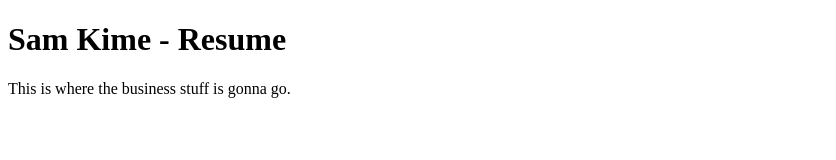
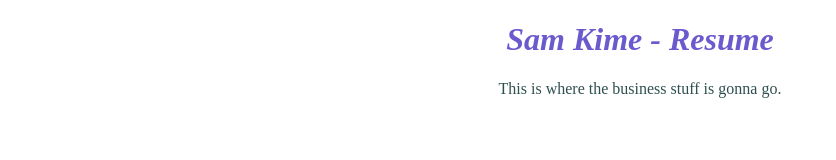
Before and after one commit to samuelkime/resume-full-stack, a plain HTML site: page index.html in a window 1280 px wide. Shown: the whole page, without its empty margins (0-836 px from the left). Drawn offline with Linux system fonts and the light colour scheme.

Commit message:
style stuff

```diff
--- a/index.html
+++ b/index.html
@@ -5,6 +5,7 @@
     <meta name="viewport" content="width=device-width, initial-scale=1.0">
     <meta http-equiv="X-UA-Compatible" content="ie=edge">
     <title>Resume</title>
+    <link rel="stylesheet" href="style.css">
 </head>
 <body>
     <h1>Sam Kime - Resume</h1>
--- a/style.css
+++ b/style.css
@@ -1,6 +1,11 @@
 h1 {
+    text-align: center;
+    color: slateblue;
+    font-style: italic;
+}
 
+p {
+    text-align: center;
+    color: darkslategray;
+    font-family: 'Times New Roman', Times, serif;
 }
-p {
-
-}
```
